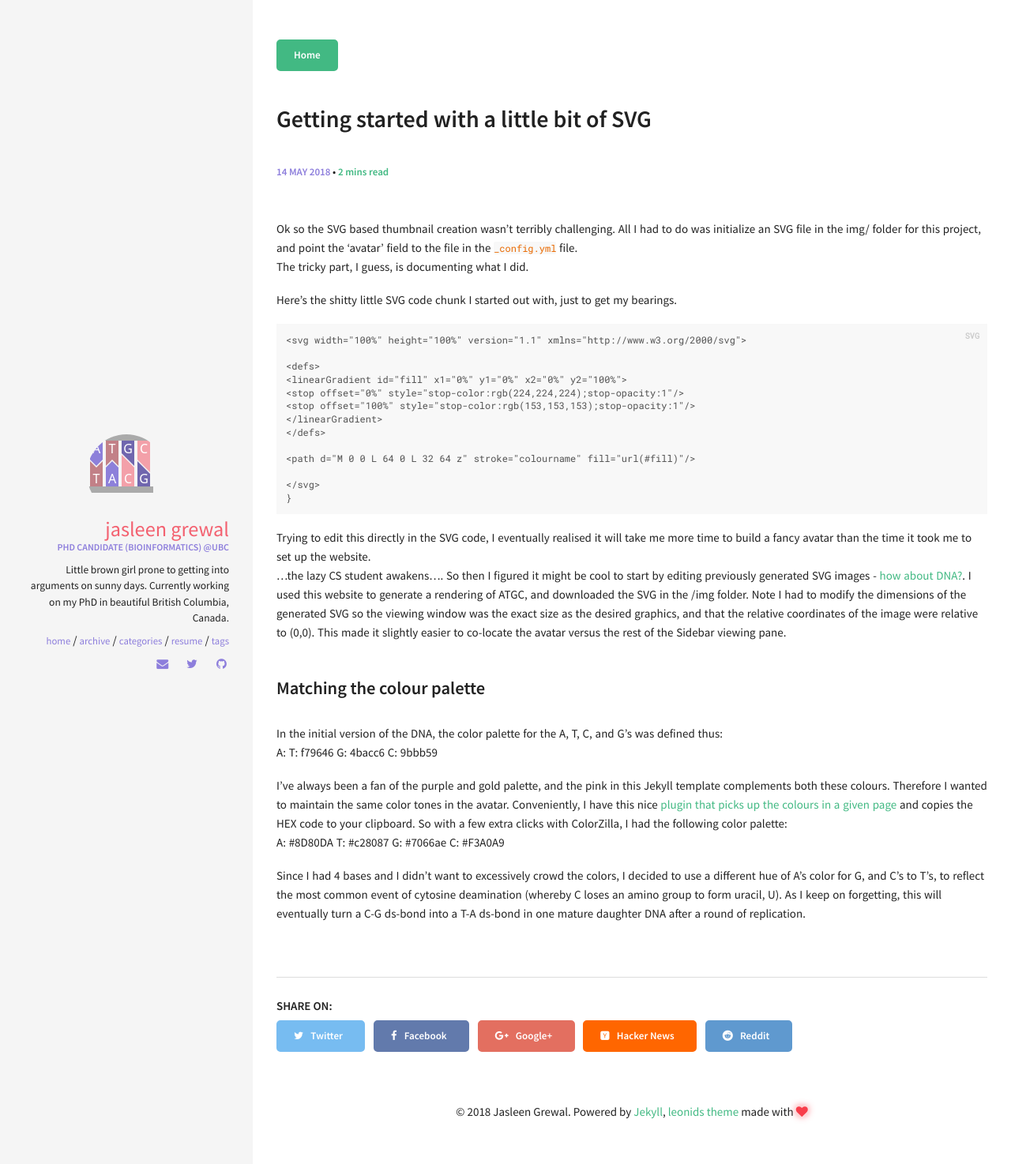
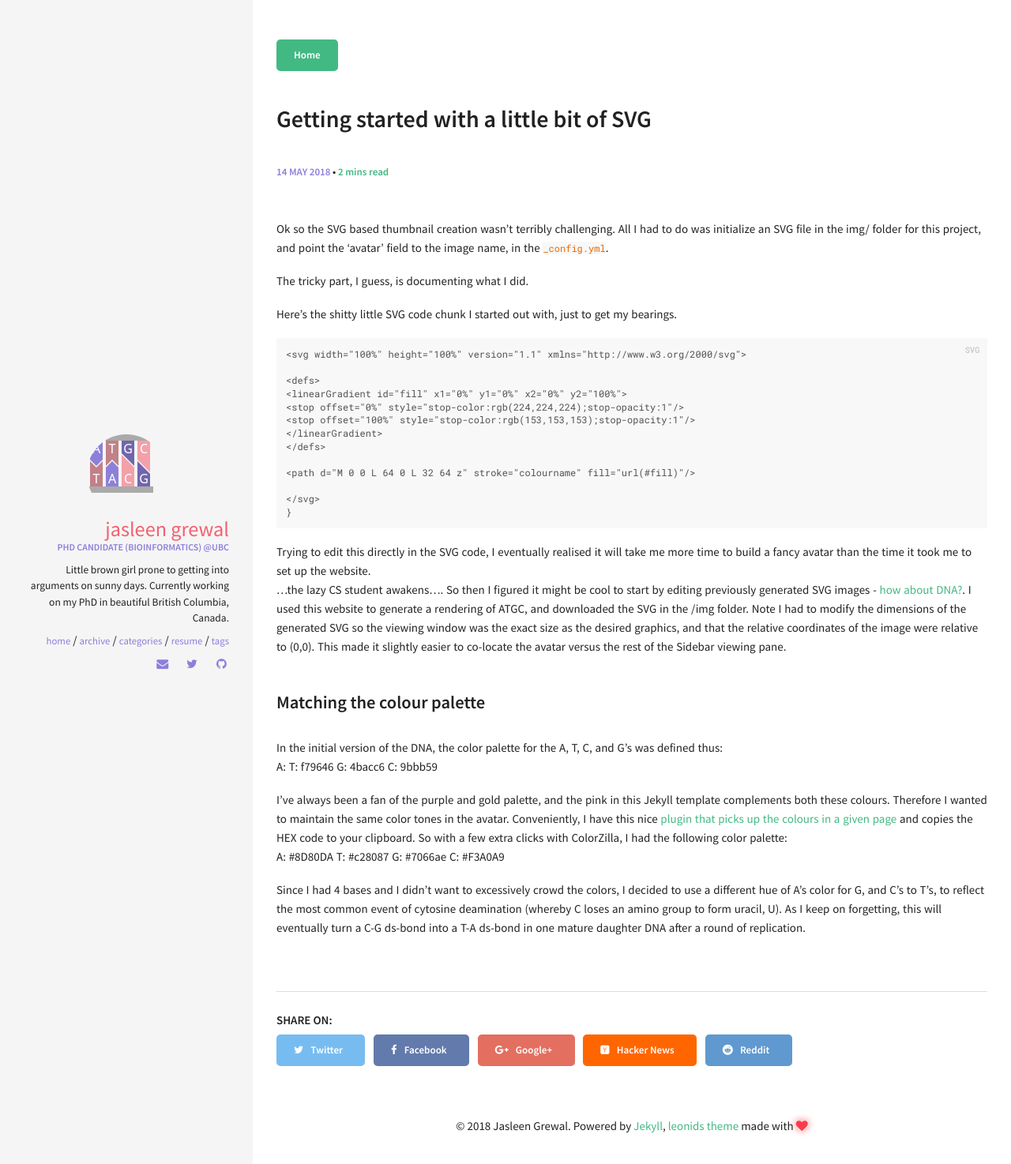
Before and after one commit to jasgrewal/jasgrewal.github.io, a Jekyll site: the page built from _posts/2018-05-14-creating-svg-thumbnail.md, in a window 1280 px wide. Shown: the top 1474 px of the page at 79% size. Built offline with Jekyll 4.4.1, drawn with Linux system fonts in a browser that asks for light colours.

```diff
--- a/_posts/2018-05-14-creating-svg-thumbnail.md
+++ b/_posts/2018-05-14-creating-svg-thumbnail.md
@@ -6,7 +6,8 @@
 comments: true
 ---
 
-Ok so the SVG based thumbnail creation wasn't terribly challenging. All I had to do was initialize an SVG file in the img/ folder for this project, and point the 'avatar' field to the file in the `_config.yml` file.
+Ok so the SVG based thumbnail creation wasn't terribly challenging. All I had to do was initialize an SVG file in the img/ folder for this project, and point the 'avatar' field to the image name, in the `_config.yml`.
+
 The tricky part, I guess, is documenting what I did.
 
 <!--more-->
```
